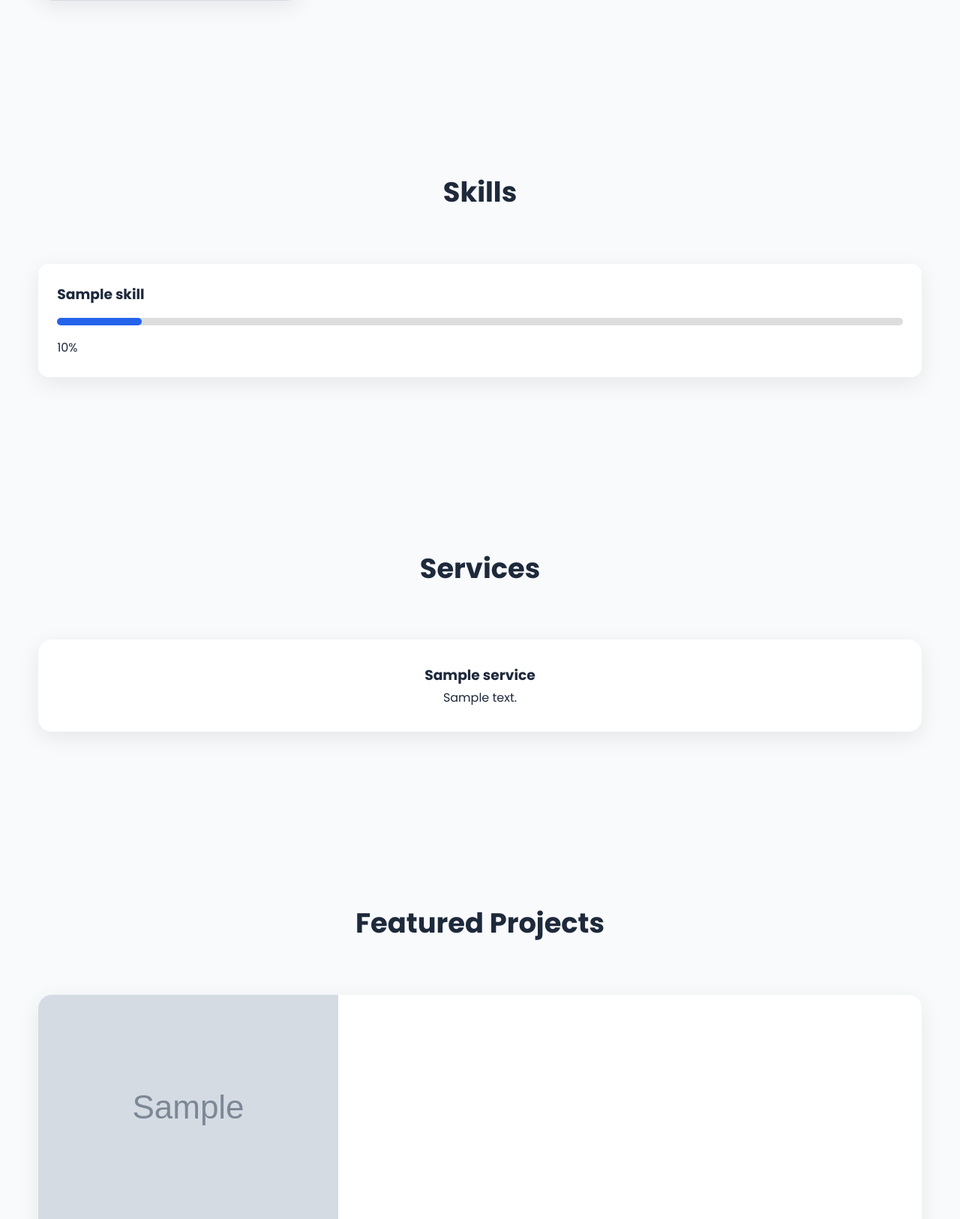
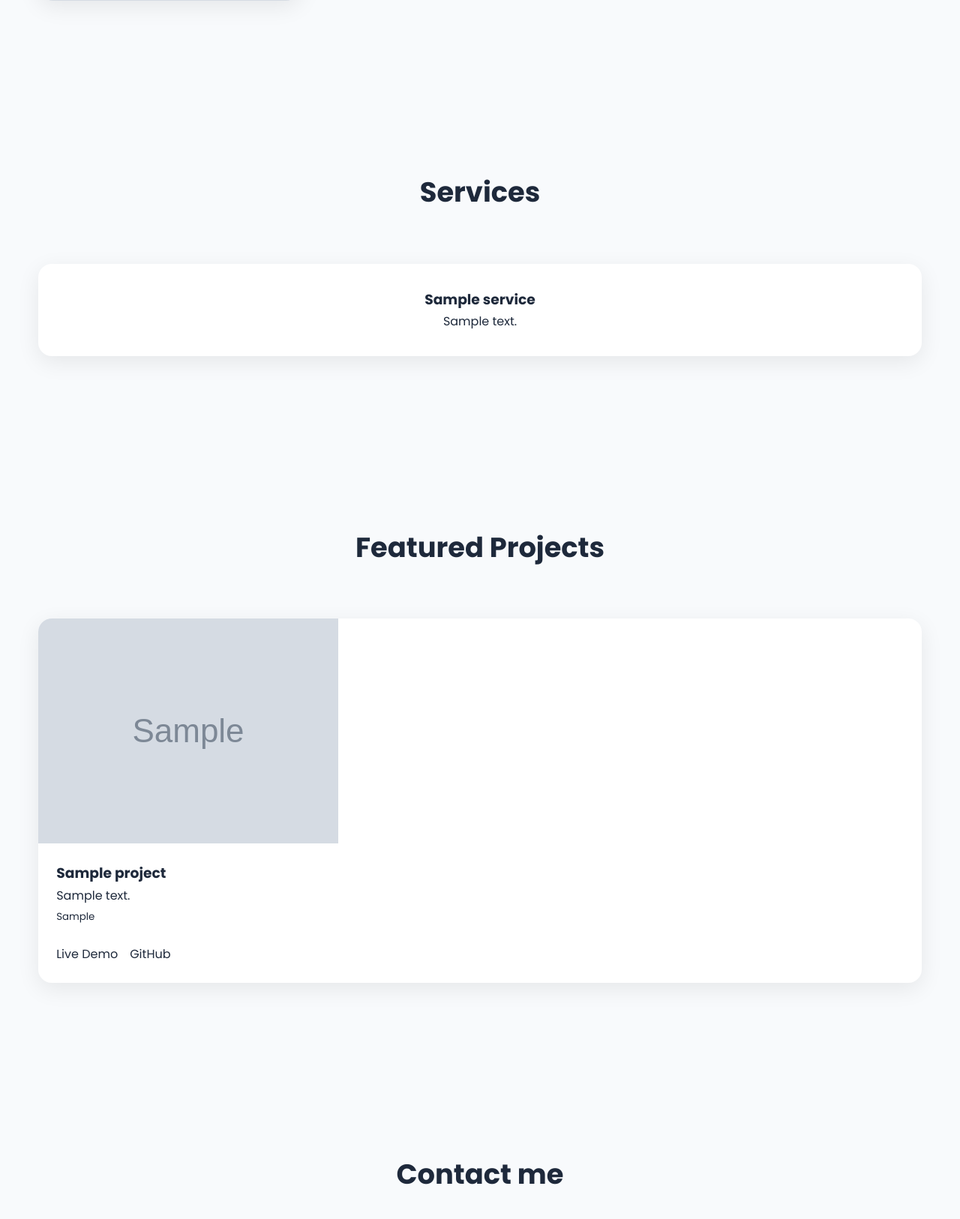
Before and after one commit to kio-ko-Kelvin/portfolioweb, a Django app: page / in a window 1280 px wide. Shown: the part 1300-2926 px from the top of the page at 75% size. Run offline with Django 5.2, Linux system fonts and the light colour scheme; tables that the repository leaves empty hold one stand-in row (values such as "Sample post"); grey boxes marked "Sample" are stand-in pictures.

Commit message:
Removed the skill model and all its contents. I realized its all a repetition and i can better preswent my skills on projects

```diff
--- a/portfolioapp/models.py
+++ b/portfolioapp/models.py
@@ -22,15 +22,6 @@ class Profile(models.Model):
 
     github = models.URLField(blank=True)
     linkedin = models.URLField(blank=True)
-
-    def __str__(self):
-        return self.name
-
-
-class Skill(models.Model):
-    name = models.CharField(max_length=100)
-
-    percentage = models.PositiveIntegerField(default=80)
 
     def __str__(self):
         return self.name
--- a/portfolioapp/templates/portfolioapp/index.html
+++ b/portfolioapp/templates/portfolioapp/index.html
@@ -92,56 +92,6 @@
     </div>
 
 </section>
-
-<!-- ================= SKILLS ================= -->
-
-<section id="skills" class="section">
-
-    <div class="section-title">
-
-        <h2>Skills</h2>
-
-    </div>
-
-    <div class="skills-grid">
-
-        {% for skill in skills %}
-
-        <div class="skill-card">
-
-            <h3>
-
-                {{ skill.name }}
-
-            </h3>
-
-            <div class="progress">
-
-                <div
-                    class="progress-bar"
-                    style="width: {{ skill.percentage }}%;">
-                </div>
-
-            </div>
-
-            <span>
-
-                {{ skill.percentage }}%
-
-            </span>
-
-        </div>
-
-        {% empty %}
-
-        <p>No skills available.</p>
-
-        {% endfor %}
-
-    </div>
-
-</section>
-
 
 <!-- ================= SERVICES ================= -->
 
--- a/portfolioapp/views.py
+++ b/portfolioapp/views.py
@@ -3,7 +3,6 @@ from django.shortcuts import render, get_object_or_404
 from .models import (
     Profile,
     Project,
-    Skill,
     Service,
 )
 
@@ -17,14 +16,11 @@ def home(request):
 
     featured_projects = Project.objects.all()
 
-    skills = Skill.objects.all()
-
     services = Service.objects.all()
 
     context = {
         "profile": profile,
         "projects": featured_projects,
-        "skills": skills,
         "services": services,
     }
 
```
Also changed, not shown: portfolioapp/admin.py (+0 -12 lines).
